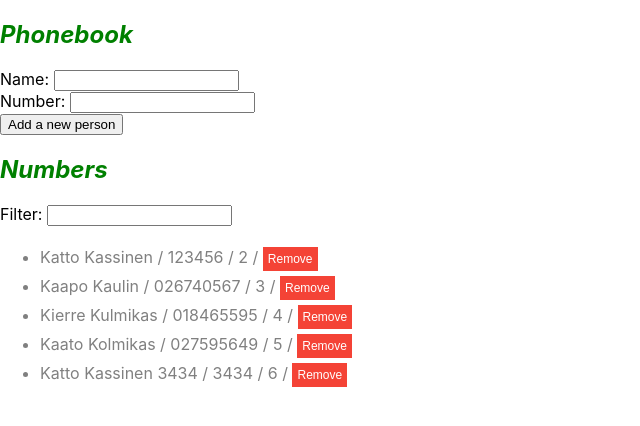
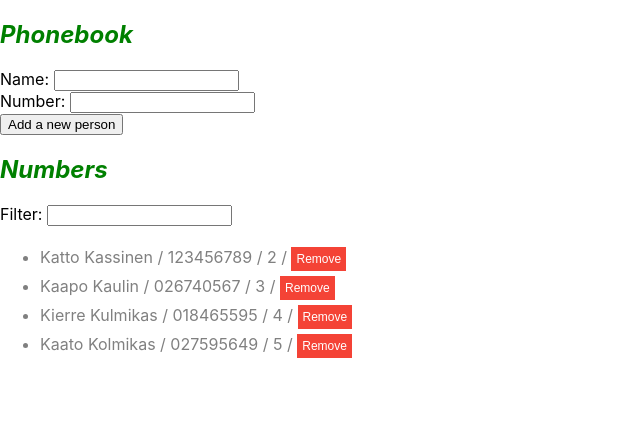
Before and after one commit to anssilepikko/fullstackopen, a React (Create React App) app in the folder osa2/puhelinluettelo/: page / in a window 1280 px wide. Shown: the top 426 px of the page, without its empty margins (0-640 px from the left). Built offline with nearby package versions, Linux system fonts and the light colour scheme; data requests are answered from the project's data file.

Commit message:
2.20*: puhelinluettelo step12

```diff
--- a/osa2/puhelinluettelo/db.json
+++ b/osa2/puhelinluettelo/db.json
@@ -3,7 +3,7 @@
     {
       "id": 2,
       "name": "Katto Kassinen",
-      "number": "123456"
+      "number": "123456789"
     },
     {
       "id": 3,
@@ -19,11 +19,6 @@
       "id": 5,
       "name": "Kaato Kolmikas",
       "number": "027595649"
-    },
-    {
-      "name": "Katto Kassinen 3434",
-      "number": "3434",
-      "id": 6
     }
   ]
 }
--- a/osa2/puhelinluettelo/src/App.js
+++ b/osa2/puhelinluettelo/src/App.js
@@ -67,9 +67,10 @@ const App = (props) => {
               setErrorMessage(null)
             }, 5000)
           }
-          )      // Virheenkäsittely, jos promise feilaa
+          )
+          // Virheenkäsittely, jos promise feilaa
           .catch(error => {
-            setErrorMessage(`Error! '${edited.name}' was not edited!`)
+            setErrorMessage(`Error! '${edited.name}' was not edited! Probably removed from server...`)
             setTimeout(() => {
               setErrorMessage(null)
             }, 5000)
@@ -144,7 +145,8 @@ const App = (props) => {
         setTimeout(() => {
           setErrorMessage(null)
         }, 5000)
-      })      // Virheenkäsittely, jos promise feilaa
+      })
+      // Virheenkäsittely, jos promise feilaa
         .catch(error => {
           setErrorMessage(`Error! '${person.name}' was not removed!`)
           setTimeout(() => {
```
